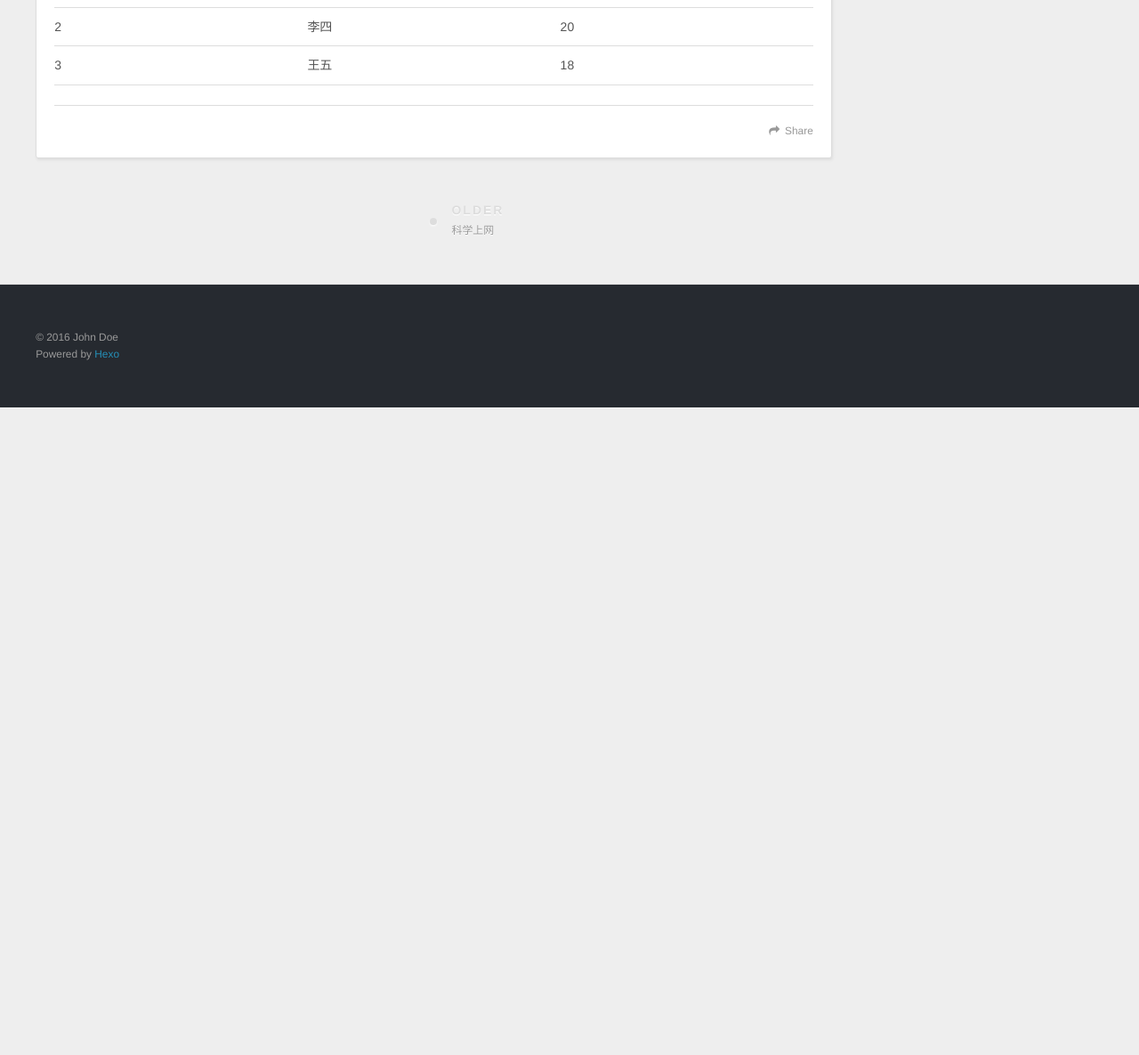
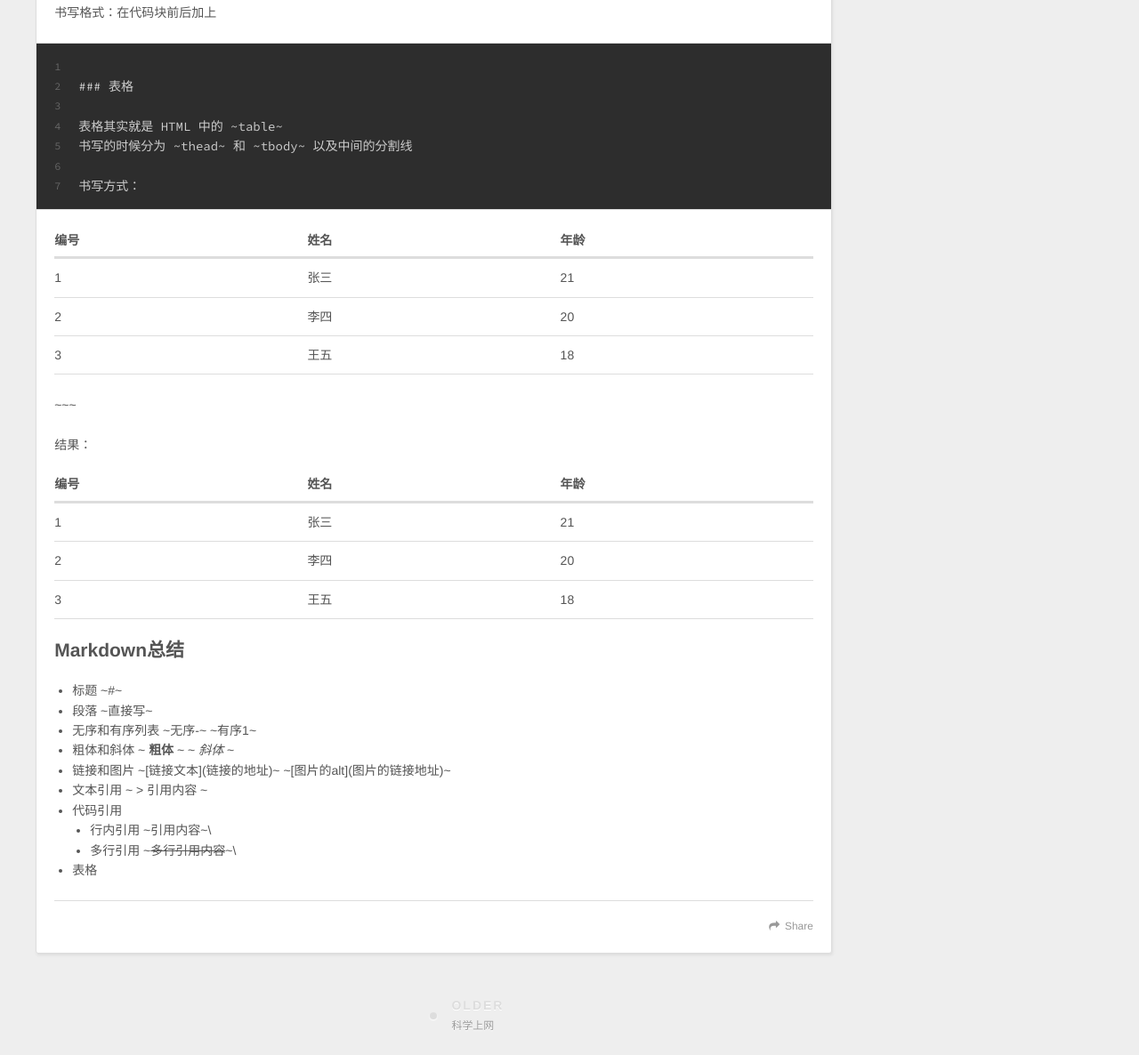
Before and after one commit to wyc12138/wyc12138.github.io, a plain HTML site: page 2016/10/03/学习Markdown/index.html in a window 1280 px wide. Shown: the part 2948-4134 px from the top of the page at 89% size. Before the commit the page ends 3406 px from the top, so only its background shows below. Drawn offline with nearby package versions, Linux system fonts and the light colour scheme.

Commit message:
Site updated: 2016-10-03 21:56:08

```diff
--- a/2016/10/03/学习Markdown/index.html
+++ b/2016/10/03/学习Markdown/index.html
@@ -26,7 +26,7 @@ Markdown 可以选择性的的转换为 HTML 文档格式。
 Markdown的优点
 纯文本，所以兼容性极强，可以用所有文">
 <meta property="og:image" content="http://yoursite.com/链接地址">
-<meta property="og:updated_time" content="2016-10-03T13:32:02.983Z">
+<meta property="og:updated_time" content="2016-10-03T13:55:43.060Z">
 <meta name="twitter:card" content="summary">
 <meta name="twitter:title" content="学习Markdown">
 <meta name="twitter:description" content="Markdown介绍
@@ -158,17 +158,21 @@ Markdown的优点
 <li>段落直接书写</li>
 <li>段落与段落之间需要使用换行</li>
 </ul>
-<h3 id="链接和图片"><a href="#链接和图片" class="headerlink" title="链接和图片"></a>链接和图片</h3><h4 id="链接"><a href="#链接" class="headerlink" title="链接"></a>链接</h4><p>书写格式：<figure class="highlight plain"><table><tr><td class="gutter"><pre><div class="line">1</div></pre></td><td class="code"><pre><div class="line">[显示文本](链接地址)</div></pre></td></tr></table></figure></p>
-<h4 id="图片"><a href="#图片" class="headerlink" title="图片"></a>图片</h4><p>书写格式：<img src="链接地址" alt="显示文本"></p>
+<h3 id="链接和图片"><a href="#链接和图片" class="headerlink" title="链接和图片"></a>链接和图片</h3><h4 id="链接"><a href="#链接" class="headerlink" title="链接"></a>链接</h4><p>书写格式：</p>
+<p>~<a href="链接地址">显示文本</a>~</p>
+<h4 id="图片"><a href="#图片" class="headerlink" title="图片"></a>图片</h4><p>书写格式：</p>
+<p>~<img src="链接地址" alt="显示文本">~</p>
 <h3 id="引用"><a href="#引用" class="headerlink" title="引用"></a>引用</h3><p>引用使用&gt;，&gt;后面跟上引用内容。</p>
-<h3 id="代码引用"><a href="#代码引用" class="headerlink" title="代码引用"></a>代码引用</h3><h4 id="行内引用"><a href="#行内引用" class="headerlink" title="行内引用"></a>行内引用</h4><p>书写格式：在要引用的位置前后加上~</p>
+<h3 id="代码引用"><a href="#代码引用" class="headerlink" title="代码引用"></a>代码引用</h3><h4 id="行内引用"><a href="#行内引用" class="headerlink" title="行内引用"></a>行内引用</h4><p>书写方式：</p>
+<figure class="highlight plain"><table><tr><td class="gutter"><pre><div class="line">1</div></pre></td><td class="code"><pre><div class="line">~行内引用~</div></pre></td></tr></table></figure>
+<p>书写格式：在要引用的位置前后加上~</p>
 <h4 id="多行引用"><a href="#多行引用" class="headerlink" title="多行引用"></a>多行引用</h4><p>多行引用其实就是 HTML 中的 <strong>pre</strong></p>
 <p>未引用之前</p>
 <p>var foo =’bar’<br>console.log(foo)<br>function test (name) {<br>    console.log(‘hello’_name)<br>}</p>
 <p>引用之后</p>
 <figure class="highlight plain"><table><tr><td class="gutter"><pre><div class="line">1</div><div class="line">2</div><div class="line">3</div><div class="line">4</div><div class="line">5</div></pre></td><td class="code"><pre><div class="line">var foo =&apos;bar&apos;</div><div class="line">console.log(foo)</div><div class="line">function test (name) &#123;</div><div class="line">    console.log(&apos;hello&apos;_name)</div><div class="line">&#125;</div></pre></td></tr></table></figure>
-<p>书写格式：在代码块前后加上~~~</p>
-<h3 id="表格"><a href="#表格" class="headerlink" title="表格"></a>表格</h3><table>
+<p>书写格式：在代码块前后加上<figure class="highlight plain"><table><tr><td class="gutter"><pre><div class="line">1</div><div class="line">2</div><div class="line">3</div><div class="line">4</div><div class="line">5</div><div class="line">6</div><div class="line">7</div></pre></td><td class="code"><pre><div class="line"></div><div class="line">### 表格</div><div class="line"></div><div class="line">表格其实就是 HTML 中的 ~table~</div><div class="line">书写的时候分为 ~thead~ 和 ~tbody~ 以及中间的分割线</div><div class="line"></div><div class="line">书写方式：</div></pre></td></tr></table></figure></p>
+<table>
 <thead>
 <tr>
 <th>编号</th>
@@ -194,6 +198,48 @@ Markdown的优点
 </tr>
 </tbody>
 </table>
+<p>~~~</p>
+<p>结果：</p>
+<table>
+<thead>
+<tr>
+<th>编号</th>
+<th>姓名</th>
+<th>年龄</th>
+</tr>
+</thead>
+<tbody>
+<tr>
+<td>1</td>
+<td>张三</td>
+<td>21</td>
+</tr>
+<tr>
+<td>2</td>
+<td>李四</td>
+<td>20</td>
+</tr>
+<tr>
+<td>3</td>
+<td>王五</td>
+<td>18</td>
+</tr>
+</tbody>
+</table>
+<h2 id="Markdown总结"><a href="#Markdown总结" class="headerlink" title="Markdown总结"></a>Markdown总结</h2><ul>
+<li>标题                    ~#~</li>
+<li>段落                    ~直接写~</li>
+<li>无序和有序列表           ~无序-~ ~有序1~</li>
+<li>粗体和斜体              ~ <strong>粗体</strong> ~  ~ <em>斜体</em> ~</li>
+<li>链接和图片              ~[链接文本](链接的地址)~  ~[图片的alt](图片的链接地址)~</li>
+<li>文本引用                ~ &gt; 引用内容 ~</li>
+<li>代码引用<ul>
+<li>行内引用            ~引用内容~\</li>
+<li>多行引用            ~<del>多行引用内容</del>~\</li>
+</ul>
+</li>
+<li>表格</li>
+</ul>
 
 
     </div>
```
Also changed, not shown: index.html (+51 -5 lines).
